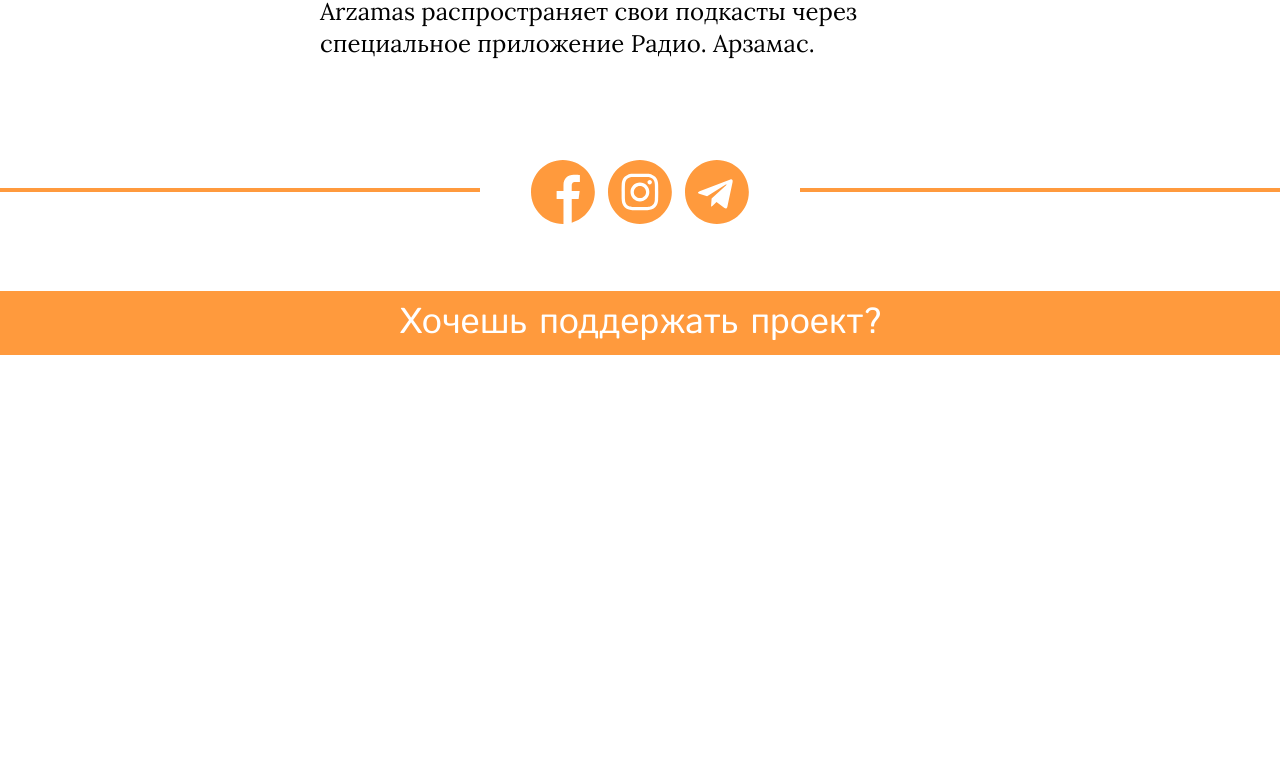
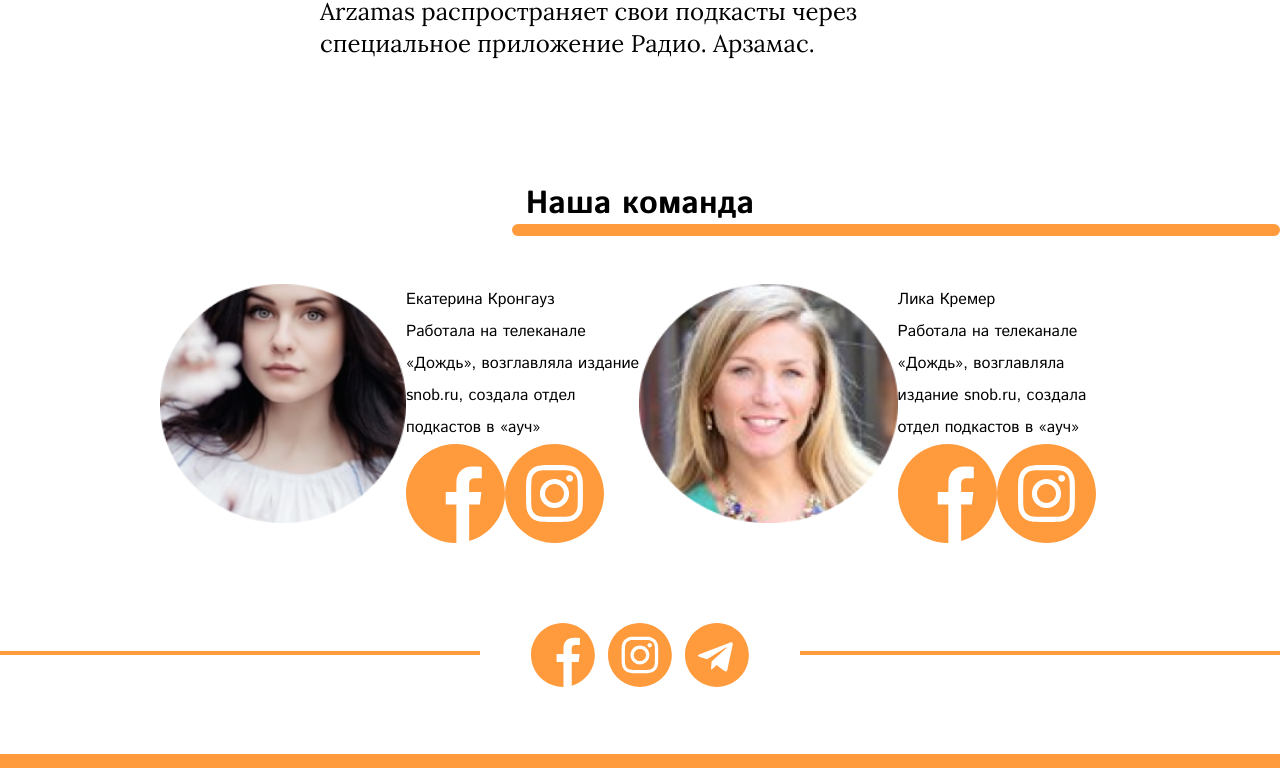
Before and after one commit to Akim87/Auch, a Vue app: page / in a window 1280 px wide. Shown: the part 604-1372 px from the top of the page. Before the commit the page ends 984 px from the top, so only its background shows below. Built offline with nearby package versions, Linux system fonts and the light colour scheme.

Commit message:
our team block

```diff
--- a/src/App.vue
+++ b/src/App.vue
@@ -2,6 +2,7 @@
   <div id="app">
     <PageHeader/>
     <AboutUs/>
+    <OurTeam/>
     <PageFooter/>
   </div>
 </template>
@@ -9,6 +10,7 @@
 <script>
 import PageHeader from './components/PageHeader.vue';
 import AboutUs from './components/AboutUs.vue';
+import OurTeam from './components/OurTeam.vue';
 import PageFooter from './components/PageFooter.vue';
 
 export default {
@@ -16,6 +18,7 @@ export default {
   components: {
     PageHeader,
     AboutUs,
+    OurTeam,
     PageFooter,
   },
 };
--- a/src/components/AboutUs.vue
+++ b/src/components/AboutUs.vue
@@ -1,6 +1,6 @@
 <template>
   <div class="about-us">
-    <h1 class="about-us_title">О нас</h1>
+    <h1 class="title-underlined-left">О нас</h1>
     <p class="about-us_text">
       Есть три основных способа зарабатывать на подкастах — это реклама в подкастах уже собравших
       свою аудиторию, подкасты, сделанные вместе с брендами и краудфандинг (когда аудитория так
@@ -23,23 +23,6 @@ export default {
 .about-us {
   margin-bottom: 10%;
 
-  &_title {
-    text-align: center;
-    position: relative;
-    margin-bottom: 5%;
-
-    &::before {
-      content: '';
-      position: absolute;
-      height: .75rem;
-      background-color: $colour-accent;
-      width: 60%;
-      border-radius: 1rem;
-      left: 0;
-      bottom: -1rem;
-    }
-  }
-
   &_text {
     width: 50%;
     margin: 0 auto;
--- /dev/null
+++ b/src/components/OurTeam.vue
@@ -0,0 +1,67 @@
+<template>
+  <div class="our-team">
+    <h1 class="title-underlined-right">Наша команда</h1>
+    <transition>
+      <div class="our-team_group d-flex justify-between">
+        <div class="our-team_item d-flex">
+          <img class="our-team_member-photo" src="../assets/team-photo1.png" alt="photo">
+          <div class="our-team_member-info d-flex flex-column">
+            <span class="our-team_member-name">Екатерина Кронгауз</span>
+            <p class="our-team_member-charge">
+              Работала на телеканале «Дождь»,
+              возглавляла издание snob.ru,
+              создала отдел подкастов в «ауч»</p>
+            <div class="our-team_member-contacts">
+              <iconFacebook class="our-team_member-contacts-item"/>
+              <iconInstagram class="our-team_member-contacts-item"/>
+            </div>
+          </div>
+        </div>
+        <div class="our-team_item d-flex">
+          <img class="our-team_member-photo" src="../assets/team-photo2.png" alt="photo">
+          <div class="our-team_member-info d-flex flex-column">
+            <span class="our-team_member-name">Лика Кремер</span>
+            <p class="our-team_member-charge">
+              Работала на телеканале «Дождь»,
+              возглавляла издание snob.ru,
+              создала отдел подкастов в «ауч»</p>
+            <div class="our-team_member-contacts">
+              <iconFacebook class="our-team_member-contacts-item"/>
+              <iconInstagram class="our-team_member-contacts-item"/>
+            </div>
+          </div>
+        </div>
+      </div>
+    </transition>
+  </div>
+</template>
+
+<script>
+import iconFacebook from './base/iconFacebook.vue';
+import iconInstagram from './base/iconInstagram.vue';
+
+export default {
+  name: 'OurTeam',
+  components: {
+    iconFacebook,
+    iconInstagram,
+  },
+};
+</script>
+
+<style scoped lang="scss">
+
+.our-team {
+  margin-bottom: 10%;
+
+  &_group{
+    width: 75%;
+    margin: 0 auto;
+  }
+
+  &_member-info{
+    max-width: 390px;
+  }
+
+}
+</style>
--- a/src/styles/base/global.scss
+++ b/src/styles/base/global.scss
@@ -1,4 +1,5 @@
-html, body {
+html,
+body {
   height: 100%;
   width: 100%;
 }
@@ -22,3 +23,33 @@ html, body {
 .justify-center {
   justify-content: center;
 }
+
+.title-underlined-left,
+.title-underlined-right {
+  text-align: center;
+  position: relative;
+  margin-bottom: 5%;
+
+  &::after {
+    content: "";
+    position: absolute;
+    height: 0.75rem;
+    background-color: $colour-accent;
+    width: 60%;
+    border-radius: 1rem;
+    right: 0;
+    bottom: -1rem;
+  }
+}
+
+.title-underlined-left {
+  &::after {
+    left: 0;
+  }
+}
+
+.title-underlined-right {
+  &::after {
+    right: 0;
+  }
+}
```
Also changed, not shown: src/assets/team-photo1.png (added), src/assets/team-photo2.png (added).
